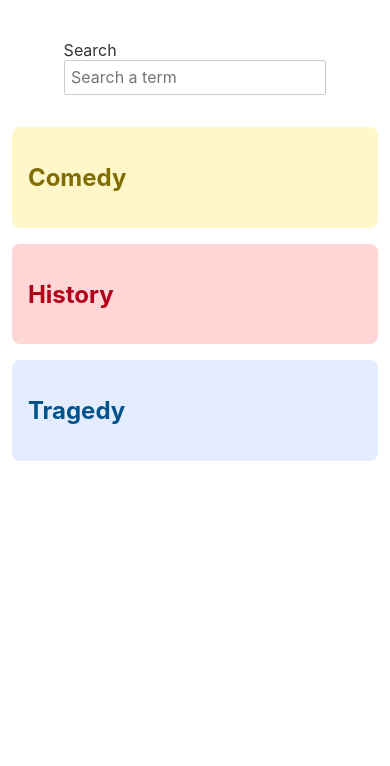
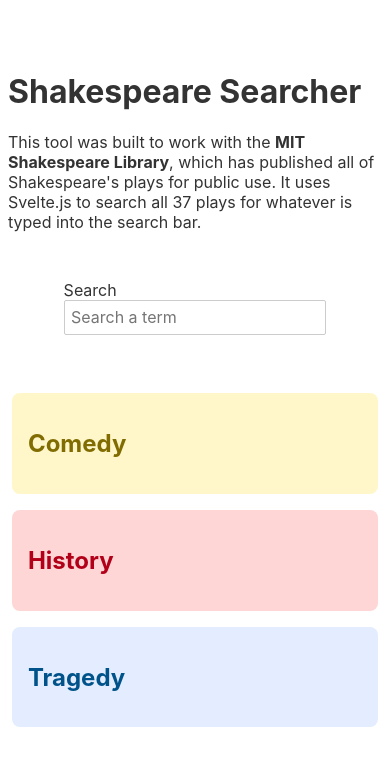
Before and after one commit to franknoirot/shakespeare-search, a Svelte app: page / in a window 390 px wide. Shown: the top 766 px of the page. Built offline with nearby package versions, Linux system fonts and the light colour scheme.

Commit message:
added some intro text and whatnot

```diff
--- a/public/index.html
+++ b/public/index.html
@@ -4,9 +4,8 @@
 	<meta charset='utf-8'>
 	<meta name='viewport' content='width=device-width,initial-scale=1'>
 
-	<title>Svelte app</title>
+	<title>📚 Shakespeare Searcher</title>
 
-	<link rel='icon' type='image/png' href='./favicon.png'>
 	<link rel='stylesheet' href='./global.css'>
 	<link rel='stylesheet' href='./build/bundle.css'>
 
--- a/src/App.svelte
+++ b/src/App.svelte
@@ -31,9 +31,18 @@
 	}
 </script>
 
-<div class='input-group'>
-	<label for="searchbar">Search</label>
-	<input name="searchbar" bind:value={ search } placeholder='Search a term'>
+<div class='intro'>
+	<div>
+		<h1>Shakespeare Searcher</h1>
+		<p>
+			This tool was built to work with the <a href='http://shakespeare.mit.edu' target='_blank' rel='noreferrer noopener'>MIT Shakespeare Library</a>,
+			 which has published all of Shakespeare's plays for public use. It uses Svelte.js to search all 37 plays for whatever is typed into the search bar.
+		</p>
+	</div>
+	<div class='input-group'>
+		<label for="searchbar">Search</label>
+		<input name="searchbar" bind:value={ search } placeholder='Search a term'>
+	</div>
 </div>
 <main>
 	{#each playsByGenre as genre, j (genre)}
@@ -55,6 +64,15 @@
 </main>
 
 <style>
+	.intro {
+		display: grid;
+		grid-template-columns: 1fr auto;
+		align-items: center;
+		margin: 5vh auto;
+		gap: 5vw;
+		max-width: 960px;
+	}
+
 	main {
 		display: grid;
 		grid-template-columns: repeat(3, 1fr);
@@ -107,9 +125,16 @@
 	}
 
 	@media (max-width: 768px) {
+		.intro {
+			grid-template-columns: 1fr;
+			gap: 0;
+		}
+		.input-group {
+			margin-block-end: .5em;
+		}
 		main {
 			grid-template-columns: 1fr;
-			margin: 1em 1vw;
+			margin: 1em 1vw 10vh;
 		}
 	}
 </style>
```
